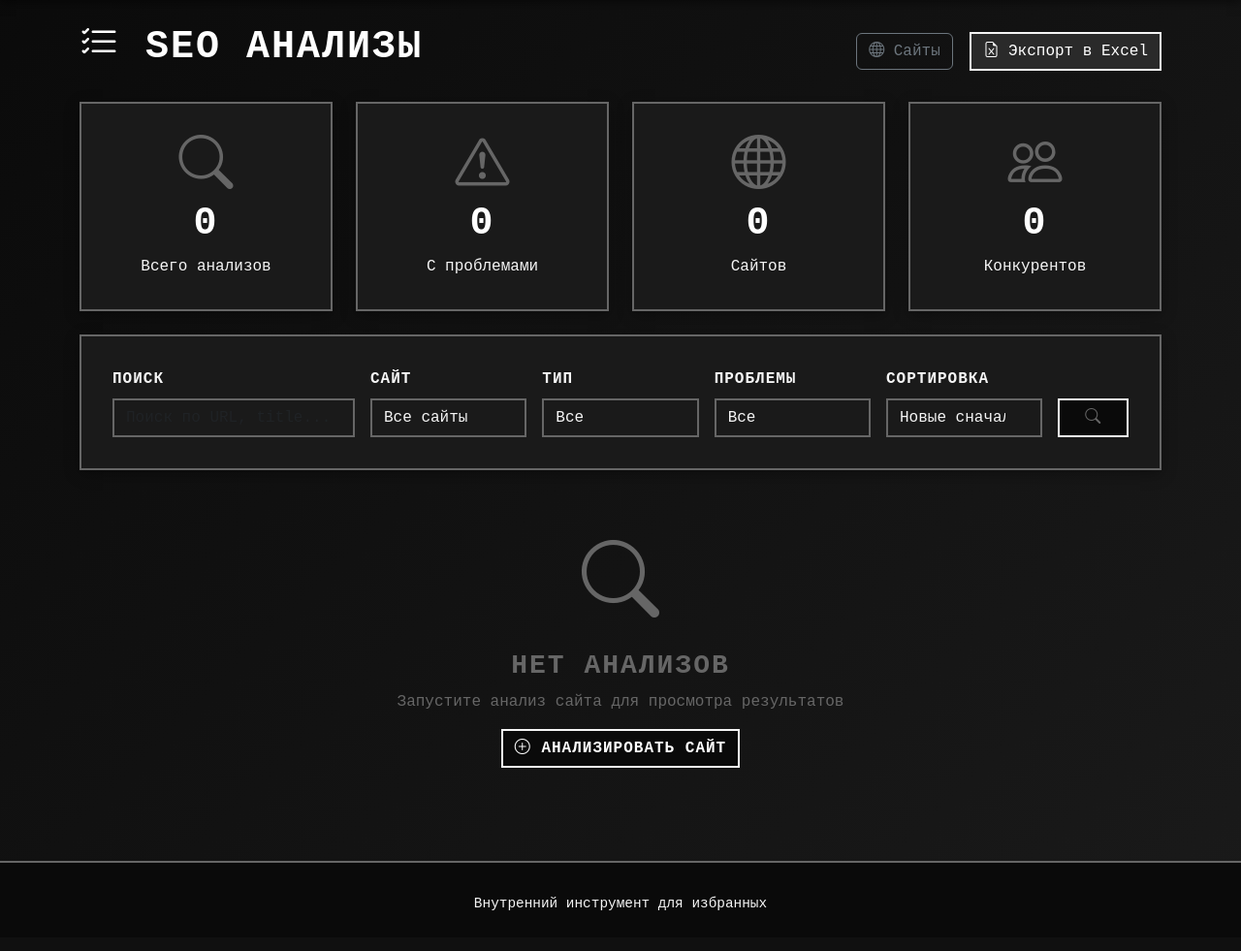
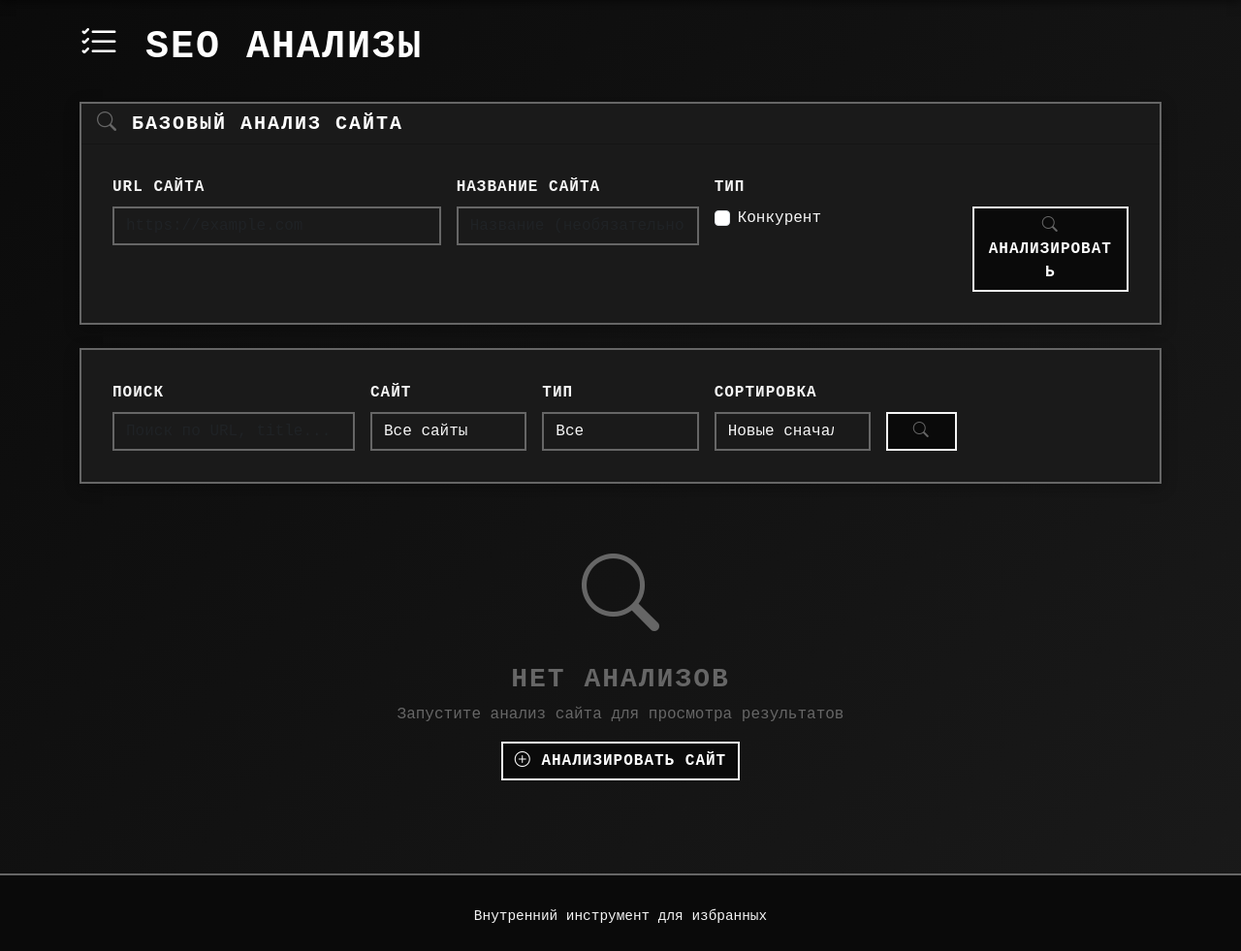
Before and after one commit to DmitryRzhansky/for-our-company, a Django app: page /tools/analyses/ in a window 1280 px wide. Shown: the part 82-1063 px from the top of the page at 97% size. Before the commit the page ends 1021 px from the top, so only its background shows below. Run offline with Django 5.2, Linux system fonts and the light colour scheme; data that the repository does not hold is empty.

Commit message:
Обновление навигации и шаблонов инструментов: изменена ссылка на список анализов, добавлена форма для анализа сайта, удалены секции с SEO проблемами и статистикой, улучшен функционал экспорта в Excel с возможностью выбора отдельного анализа.

```diff
--- a/templates/base.html
+++ b/templates/base.html
@@ -396,7 +396,7 @@
                         </a>
                     </li>
                     <li class="nav-item">
-                        <a class="nav-link" href="{% url 'tools:website_list' %}">
+                        <a class="nav-link" href="{% url 'tools:analysis_list' %}">
                             <i class="bi bi-tools"></i> Инструменты
                         </a>
                     </li>
--- a/templates/tools/analysis_list.html
+++ b/templates/tools/analysis_list.html
@@ -9,57 +9,53 @@
             <h1>
                 <i class="bi bi-list-check"></i> SEO Анализы
             </h1>
-            <div>
-                <a href="{% url 'tools:website_list' %}" class="btn btn-outline-secondary me-2">
-                    <i class="bi bi-globe"></i> Сайты
-                </a>
-                <a href="{% url 'tools:export_excel' %}" class="btn btn-success">
-                    <i class="bi bi-file-earmark-excel"></i> Экспорт в Excel
-                </a>
+        </div>
+    </div>
+</div>
+
+<!-- Форма анализа -->
+<div class="row mb-4">
+    <div class="col-12">
+        <div class="card stats-card">
+            <div class="card-header">
+                <h5 class="mb-0">
+                    <i class="bi bi-search"></i> Базовый анализ сайта
+                </h5>
+            </div>
+            <div class="card-body">
+                <form method="POST" action="{% url 'tools:analyze_website' %}">
+                    {% csrf_token %}
+                    <div class="row g-3">
+                        <div class="col-md-4">
+                            <label for="url" class="form-label">URL сайта</label>
+                            <input type="url" class="form-control" id="url" name="url" required placeholder="https://example.com">
+                        </div>
+                        <div class="col-md-3">
+                            <label for="name" class="form-label">Название сайта</label>
+                            <input type="text" class="form-control" id="name" name="name" placeholder="Название (необязательно)">
+                        </div>
+                        <div class="col-md-3">
+                            <label class="form-label">Тип</label>
+                            <div class="form-check">
+                                <input class="form-check-input" type="checkbox" id="is_competitor" name="is_competitor">
+                                <label class="form-check-label" for="is_competitor">
+                                    Конкурент
+                                </label>
+                            </div>
+                        </div>
+                        <div class="col-md-2">
+                            <label class="form-label">&nbsp;</label>
+                            <button type="submit" class="btn btn-primary w-100">
+                                <i class="bi bi-search"></i> Анализировать
+                            </button>
+                        </div>
+                    </div>
+                </form>
             </div>
         </div>
     </div>
 </div>
 
-<!-- Статистика -->
-<div class="row mb-4">
-    <div class="col-md-3">
-        <div class="card stats-card">
-            <div class="card-body text-center">
-                <i class="bi bi-search display-4 mb-2"></i>
-                <h3>{{ stats.total_analyses }}</h3>
-                <p class="mb-0">Всего анализов</p>
-            </div>
-        </div>
-    </div>
-    <div class="col-md-3">
-        <div class="card stats-card">
-            <div class="card-body text-center">
-                <i class="bi bi-exclamation-triangle display-4 mb-2"></i>
-                <h3>{{ stats.analyses_with_issues }}</h3>
-                <p class="mb-0">С проблемами</p>
-            </div>
-        </div>
-    </div>
-    <div class="col-md-3">
-        <div class="card stats-card">
-            <div class="card-body text-center">
-                <i class="bi bi-globe display-4 mb-2"></i>
-                <h3>{{ stats.total_websites }}</h3>
-                <p class="mb-0">Сайтов</p>
-            </div>
-        </div>
-    </div>
-    <div class="col-md-3">
-        <div class="card stats-card">
-            <div class="card-body text-center">
-                <i class="bi bi-people display-4 mb-2"></i>
-                <h3>{{ stats.competitors }}</h3>
-                <p class="mb-0">Конкурентов</p>
-            </div>
-        </div>
-    </div>
-</div>
 
 <!-- Фильтры и поиск -->
 <div class="row mb-4">
@@ -91,14 +87,6 @@
                         </select>
                     </div>
                     <div class="col-md-2">
-                        <label for="issues" class="form-label">Проблемы</label>
-                        <select class="form-select" id="issues" name="issues">
-                            <option value="">Все</option>
-                            <option value="true" {% if request.GET.issues == "true" %}selected{% endif %}>С проблемами</option>
-                            <option value="false" {% if request.GET.issues == "false" %}selected{% endif %}>Без проблем</option>
-                        </select>
-                    </div>
-                    <div class="col-md-2">
                         <label for="sort" class="form-label">Сортировка</label>
                         <select class="form-select" id="sort" name="sort">
                             <option value="-created_at" {% if request.GET.sort == "-created_at" %}selected{% endif %}>Новые сначала</option>
@@ -127,15 +115,9 @@
                     <div class="card-body d-flex flex-column">
                         <div class="d-flex justify-content-between align-items-start mb-2">
                             <h6 class="card-title mb-0">{{ analysis.page_title|truncatechars:50|default:"Без title" }}</h6>
-                            {% if analysis.has_seo_issues %}
-                                <span class="badge bg-danger">
-                                    <i class="bi bi-exclamation-triangle"></i> {{ analysis.seo_issues|length }}
-                                </span>
-                            {% else %}
-                                <span class="badge bg-success">
-                                    <i class="bi bi-check-circle"></i> OK
-                                </span>
-                            {% endif %}
+                            <span class="badge bg-primary">
+                                <i class="bi bi-check-circle"></i> Анализ
+                            </span>
                         </div>
 
                         <p class="text-muted small mb-2">
@@ -183,8 +165,11 @@
                                 <i class="bi bi-calendar"></i> {{ analysis.created_at|date:"d.m.Y H:i" }}
                             </small>
                             <div>
-                                <a href="{% url 'tools:analysis_detail' analysis.pk %}" class="btn btn-sm btn-outline-primary me-1">
+                                <a href="{% url 'tools:analysis_detail' analysis.pk %}" class="btn btn-sm btn-outline-primary me-1" title="Подробнее">
                                     <i class="bi bi-eye"></i>
+                                </a>
+                                <a href="{% url 'tools:export_excel' %}?analysis={{ analysis.pk }}" class="btn btn-sm btn-outline-success me-1" title="Экспорт в Excel">
+                                    <i class="bi bi-file-earmark-excel"></i>
                                 </a>
                                 {% if analysis.robots_txt %}
                                     <a href="{% url 'tools:download_robots' analysis.pk %}" class="btn btn-sm btn-outline-secondary me-1" title="Скачать robots.txt">
--- a/tools/urls.py
+++ b/tools/urls.py
@@ -5,7 +5,7 @@ app_name = 'tools'
 
 urlpatterns = [
     # Основные инструменты
-    path('', views.WebsiteListView.as_view(), name='website_list'),
+    path('', views.BasicAnalysisListView.as_view(), name='analysis_list'),
     path('websites/', views.WebsiteListView.as_view(), name='website_list'),
     path('websites/<int:pk>/', views.WebsiteDetailView.as_view(), name='website_detail'),
     path('analyses/', views.BasicAnalysisListView.as_view(), name='analysis_list'),
--- a/tools/views.py
+++ b/tools/views.py
@@ -8,6 +8,7 @@ from django.utils.decorators import method_decorator
 import openpyxl
 from openpyxl.styles import Font, PatternFill, Alignment
 from io import BytesIO
+from datetime import datetime
 from .models import Website, BasicAnalysis, SEOIssue
 from .seo_parser import SEOParser
 
@@ -53,7 +54,6 @@ class WebsiteListView(ListView):
             'total_websites': Website.objects.count(),
             'competitors': Website.objects.filter(is_competitor=True).count(),
             'total_analyses': BasicAnalysis.objects.count(),
-            'websites_with_issues': BasicAnalysis.objects.filter(seo_issues__len__gt=0).values('website').distinct().count(),
         }
 
         return context
@@ -93,12 +93,6 @@ class BasicAnalysisListView(ListView):
         elif competitor_filter == 'false':
             queryset = queryset.filter(website__is_competitor=False)
 
-        # Фильтр по проблемам
-        issues_filter = self.request.GET.get('issues')
-        if issues_filter == 'true':
-            queryset = queryset.filter(seo_issues__len__gt=0)
-        elif issues_filter == 'false':
-            queryset = queryset.filter(seo_issues__len=0)
 
         # Поиск
         search = self.request.GET.get('search')
@@ -124,7 +118,6 @@ class BasicAnalysisListView(ListView):
         # Статистика
         context['stats'] = {
             'total_analyses': BasicAnalysis.objects.count(),
-            'analyses_with_issues': BasicAnalysis.objects.filter(seo_issues__len__gt=0).count(),
             'total_websites': Website.objects.count(),
             'competitors': Website.objects.filter(is_competitor=True).count(),
         }
@@ -197,25 +190,24 @@ def analyze_website(request):
 
 def export_to_excel(request):
     """Экспорт анализов в Excel"""
-    # Получаем отфильтрованные данные
-    analyses = BasicAnalysis.objects.select_related('website')
+    # Проверяем, экспортируем ли отдельный анализ
+    analysis_id = request.GET.get('analysis')
+    if analysis_id:
+        analyses = BasicAnalysis.objects.filter(pk=analysis_id).select_related('website')
+    else:
+        # Получаем отфильтрованные данные
+        analyses = BasicAnalysis.objects.select_related('website')
 
-    # Применяем фильтры
-    website_id = request.GET.get('website')
-    if website_id:
-        analyses = analyses.filter(website_id=website_id)
+        # Применяем фильтры
+        website_id = request.GET.get('website')
+        if website_id:
+            analyses = analyses.filter(website_id=website_id)
 
-    competitor_filter = request.GET.get('competitor')
-    if competitor_filter == 'true':
-        analyses = analyses.filter(website__is_competitor=True)
-    elif competitor_filter == 'false':
-        analyses = analyses.filter(website__is_competitor=False)
-
-    issues_filter = request.GET.get('issues')
-    if issues_filter == 'true':
-        analyses = analyses.filter(seo_issues__len__gt=0)
-    elif issues_filter == 'false':
-        analyses = analyses.filter(seo_issues__len=0)
+        competitor_filter = request.GET.get('competitor')
+        if competitor_filter == 'true':
+            analyses = analyses.filter(website__is_competitor=True)
+        elif competitor_filter == 'false':
+            analyses = analyses.filter(website__is_competitor=False)
 
     search = request.GET.get('search')
     if search:
@@ -303,7 +295,14 @@ def export_to_excel(request):
         output.getvalue(),
         content_type='application/vnd.openxmlformats-officedocument.spreadsheetml.sheet'
     )
-    response['Content-Disposition'] = 'attachment; filename="seo_analysis.xlsx"'
+    # Определяем имя файла
+    if analysis_id:
+        analysis = analyses.first()
+        filename = f"seo_analysis_{analysis.website.name}_{analysis.created_at.strftime('%Y%m%d_%H%M%S')}.xlsx"
+    else:
+        filename = f"seo_analyses_{datetime.now().strftime('%Y%m%d_%H%M%S')}.xlsx"
+
+    response['Content-Disposition'] = f'attachment; filename="{filename}"'
 
     return response
 
```
Also changed, not shown: templates/tools/analysis_detail.html (+0 -35 lines), templates/tools/website_detail.html (added, +152 -0 lines), templates/tools/website_list.html (+0 -9 lines).
